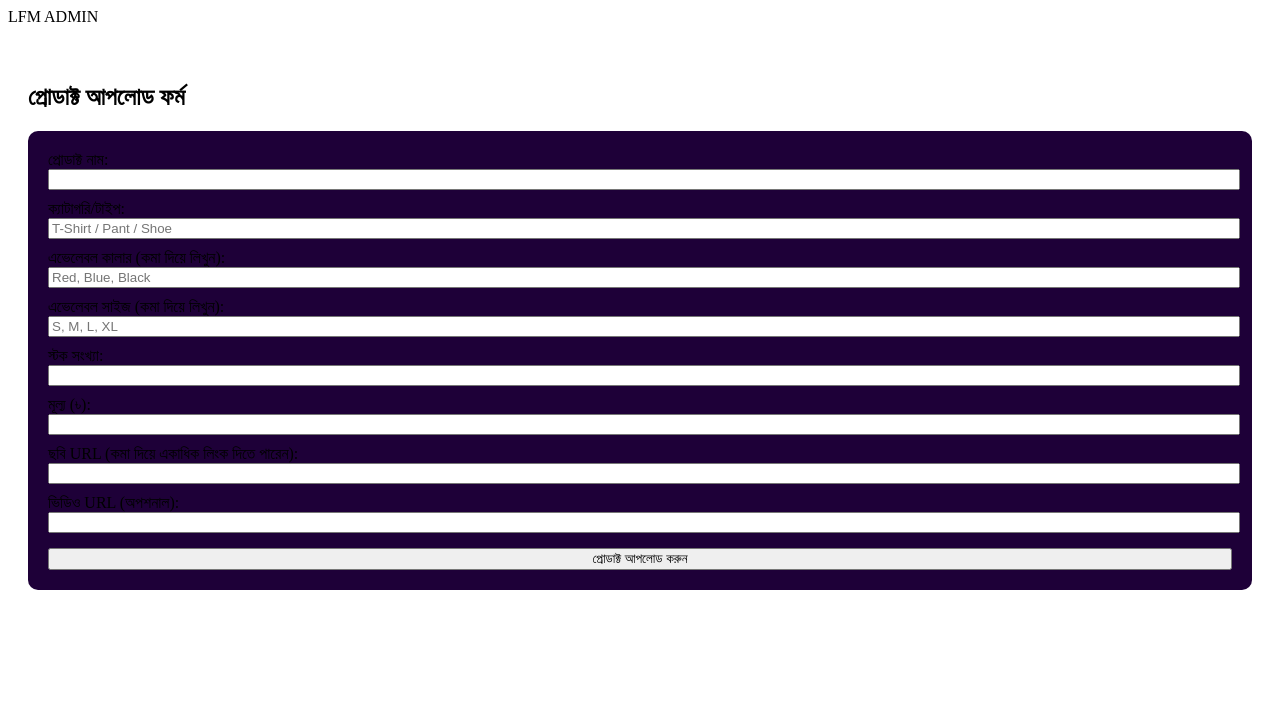
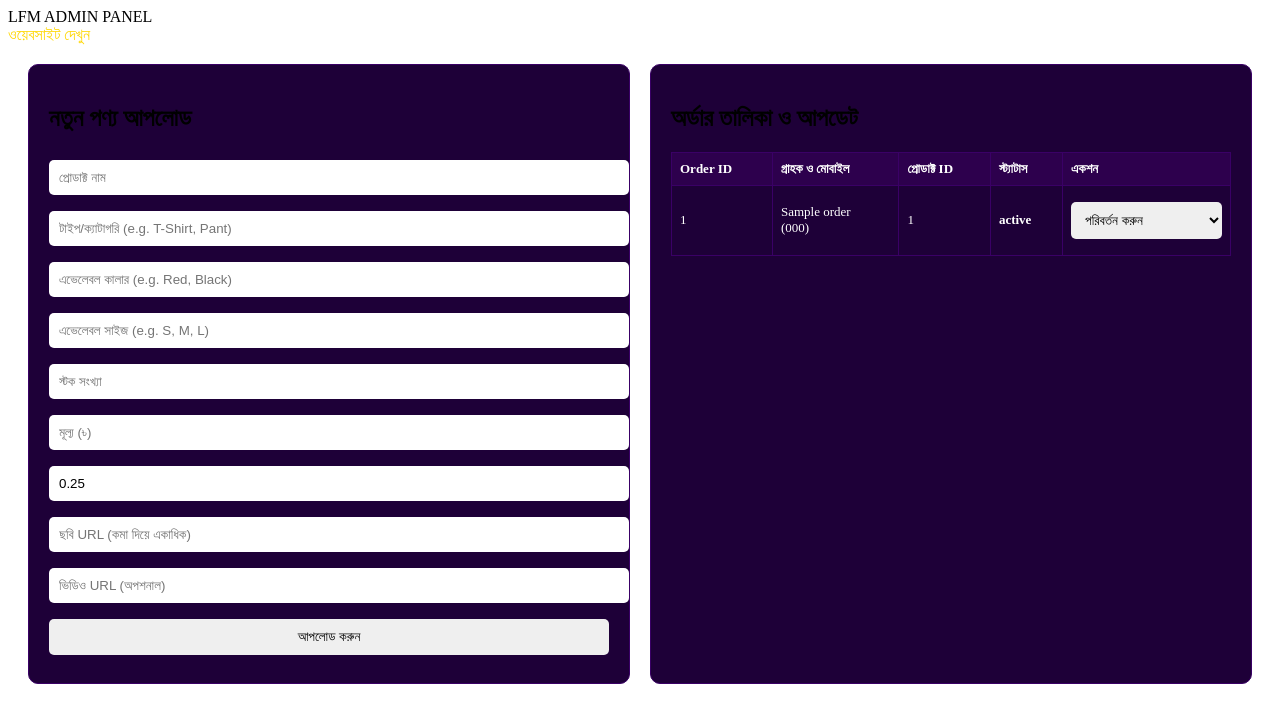
Before and after one commit to lfm2026/lfm-shop, a Flask app: template templates/desktop/admin.html in a window 1280 px wide. Shown: the top 723 px of the page. Run offline with Flask 3, Linux system fonts and the light colour scheme; the template is opened without the code that fills it: most values are stand-ins (such as "Sample title", 1, 10 or a date in 2020).

Commit message:
Update admin.html

```diff
--- a/templates/desktop/admin.html
+++ b/templates/desktop/admin.html
@@ -5,53 +5,86 @@
     <meta name="viewport" content="width=device-width, initial-scale=1.0">
     <title>LFM Shop - Admin Panel</title>
     <link rel="stylesheet" href="/static/css/main_toffee.css">
+    <style>
+        .admin-grid { display: grid; grid-template-columns: 1fr 1fr; gap: 20px; padding: 20px; }
+        .form-box, .order-box { background: #1E0038; padding: 20px; border-radius: 10px; border: 1px solid #3A0066; }
+        input, select, button { width: 100%; padding: 10px; margin: 8px 0; border-radius: 5px; border: none; }
+        table { width: 100%; border-collapse: collapse; margin-top: 10px; color: #fff; }
+        th, td { border: 1px solid #3A0066; padding: 8px; text-align: left; font-size: 13px; }
+        th { background: #2D004D; }
+    </style>
 </head>
 <body class="toffee-theme">
     <header class="navbar">
-        <div class="logo">LFM ADMIN</div>
-        <div>
-            <a href="/" style="color:#fff;">View Website</a>
-        </div>
+        <div class="logo">LFM ADMIN PANEL</div>
+        <div><a href="/" style="color:#FFD700; text-decoration:none;">ওয়েবসাইট দেখুন</a></div>
     </header>
 
-    <main class="container" style="padding:20px;">
-        <h2>প্রোডাক্ট আপলোড ফর্ম</h2>
-        <form id="productForm" action="/admin/upload-product" method="POST" style="background:#1E0038; padding:20px; border-radius:10px;">
-            <label>প্রোডাক্ট নাম:</label><br>
-            <input type="text" name="title" required style="width:100%; margin-bottom:10px;"><br>
+    <div class="admin-grid">
+        <!-- প্রোডাক্ট আপলোড ফর্ম -->
+        <div class="form-box">
+            <h2>নতুন পণ্য আপলোড</h2>
+            <form id="uploadForm" action="/admin/upload-product" method="POST">
+                <input type="text" name="title" placeholder="প্রোডাক্ট নাম" required>
+                <input type="text" name="category" placeholder="টাইপ/ক্যাটাগরি (e.g. T-Shirt, Pant)" required>
+                <input type="text" name="colors" placeholder="এভেলেবল কালার (e.g. Red, Black)" required>
+                <input type="text" name="sizes" placeholder="এভেলেবল সাইজ (e.g. S, M, L)" required>
+                <input type="number" name="stock" placeholder="স্টক সংখ্যা" required>
+                <input type="number" step="0.01" name="price" placeholder="মূল্য (৳)" required>
+                <input type="number" step="0.01" name="weight_kg" placeholder="ওজন (কেজি, e.g. 0.25)" value="0.25">
+                <input type="text" name="pic_urls" placeholder="ছবি URL (কমা দিয়ে একাধিক)" required>
+                <input type="text" name="video_urls" placeholder="ভিডিও URL (অপশনাল)">
+                <button type="submit" id="subBtn" class="btn-buy" style="cursor:pointer;">আপলোড করুন</button>
+            </form>
+        </div>
 
-            <label>ক্যাটাগরি/টাইপ:</label><br>
-            <input type="text" name="category" placeholder="T-Shirt / Pant / Shoe" required style="width:100%; margin-bottom:10px;"><br>
-
-            <label>এভেলেবল কালার (কমা দিয়ে লিখুন):</label><br>
-            <input type="text" name="colors" placeholder="Red, Blue, Black" required style="width:100%; margin-bottom:10px;"><br>
-
-            <label>এভেলেবল সাইজ (কমা দিয়ে লিখুন):</label><br>
-            <input type="text" name="sizes" placeholder="S, M, L, XL" required style="width:100%; margin-bottom:10px;"><br>
-
-            <label>স্টক সংখ্যা:</label><br>
-            <input type="number" name="stock" required style="width:100%; margin-bottom:10px;"><br>
-
-            <label>মূল্য (৳):</label><br>
-            <input type="number" name="price" required style="width:100%; margin-bottom:10px;"><br>
-
-            <label>ছবি URL (কমা দিয়ে একাধিক লিংক দিতে পারেন):</label><br>
-            <input type="text" name="pic_urls" required style="width:100%; margin-bottom:10px;"><br>
-
-            <label>ভিডিও URL (অপশনাল):</label><br>
-            <input type="text" name="video_urls" style="width:100%; margin-bottom:15px;"><br>
-
-            <button type="submit" id="submitBtn" class="btn-buy" style="width:100%;">প্রোডাক্ট আপলোড করুন</button>
-        </form>
-    </main>
+        <!-- অর্ডার ম্যানেজমেন্ট -->
+        <div class="order-box">
+            <h2>অর্ডার তালিকা ও আপডেট</h2>
+            <table>
+                <thead>
+                    <tr>
+                        <th>Order ID</th>
+                        <th>গ্রাহক ও মোবাইল</th>
+                        <th>প্রোডাক্ট ID</th>
+                        <th>স্ট্যাটাস</th>
+                        <th>একশন</th>
+                    </tr>
+                </thead>
+                <tbody>
+                    {% for order in orders %}
+                    <tr>
+                        <td>{{ order.order_id }}</td>
+                        <td>{{ order.customer_name }}<br>({{ order.phone }})</td>
+                        <td>{{ order.product_id }}</td>
+                        <td><b>{{ order.status }}</b></td>
+                        <td>
+                            <form action="/admin/update-order-status" method="POST">
+                                <input type="hidden" name="order_id" value="{{ order.order_id }}">
+                                <select name="status" onchange="this.form.submit()">
+                                    <option value="">পরিবর্তন করুন</option>
+                                    <option value="Approved">Approve</option>
+                                    <option value="On Road">On Road</option>
+                                    <option value="Delivered">Delivered</option>
+                                    <option value="Cancelled">Cancel</option>
+                                </select>
+                            </form>
+                        </td>
+                    </tr>
+                    {% endfor %}
+                </tbody>
+            </table>
+        </div>
+    </div>
 
     <script>
-        // ডাবল আপলোড প্রতিরোধ লজিক (Pending state showing)
-        document.getElementById('productForm').addEventListener('submit', function() {
-            var btn = document.getElementById('submitBtn');
+        // আপলোডের সময় ডাবল সাবমিশন রোধ লজিক
+        document.getElementById('uploadForm').addEventListener('submit', function() {
+            var btn = document.getElementById('subBtn');
             btn.disabled = true;
-            btn.innerText = 'অপেক্ষা করুন... Upload Pending...';
+            btn.style.background = '#555';
+            btn.innerText = 'অপেক্ষা করুন... Uploading Pending...';
         });
     </script>
 </body>
-</html>
+    </html>
```
